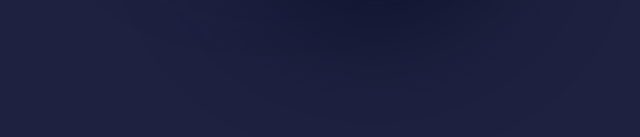
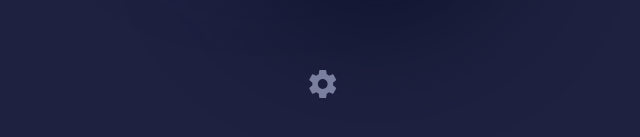
Before and after one commit to Davmike/pomodoro-app, a React (Vite) app: page / in a window 1280 px wide. Shown: the part 555-692 px from the top of the page, without its empty margins (317-957 px from the left). Built offline with nearby package versions, Linux system fonts and the light colour scheme.

Commit message:
feat: add types

```diff
--- a/src/App.tsx
+++ b/src/App.tsx
@@ -8,7 +8,7 @@ import Pomodoro from "./Components/Pomodoro";
 
 function App() {
   const [page, setPage] = useState<number>(1);
-  // const [menu, setMenu] = useState<boolean>(false);
+  const [menu, setMenu] = useState<boolean>(false);
   const [pomodoro, setPomodoro] = useState<number>(15);
   const [short, setShort] = useState<number>(5);
   const [long, setLong] = useState<number>(10);
@@ -37,6 +37,8 @@ function App() {
     <>
       <MyContext.Provider
         value={{
+          menu,
+          setMenu,
           page,
           setPage,
           font,
--- a/src/Components/Context.tsx
+++ b/src/Components/Context.tsx
@@ -1,8 +1,10 @@
 import { createContext, useContext } from "react";
 
 interface ComponentsProps {
+  page: number;
   setPage: (page: number) => void;
-  page: number;
+  menu: boolean;
+  setMenu: (menu: boolean) => void;
   font: number;
   setFont: (font: number) => void;
   color: number;
--- a/src/Components/Pomodoro.tsx
+++ b/src/Components/Pomodoro.tsx
@@ -6,6 +6,7 @@ import {
 import "react-circular-progressbar/dist/styles.css";
 import Layout from "./Layout";
 import { MyContext } from "./Context";
+import SettingImg from "../../public/assets/icon-settings.svg";
 
 function Pomodoro() {
   const context = useContext(MyContext);
@@ -79,6 +80,9 @@ function Pomodoro() {
           </div>
         </div>
       </div>
+      <div className="flex justify-center items-center">
+        <img className="cursor-pointer" src={SettingImg} alt="" />
+      </div>
     </div>
   );
 }
```
